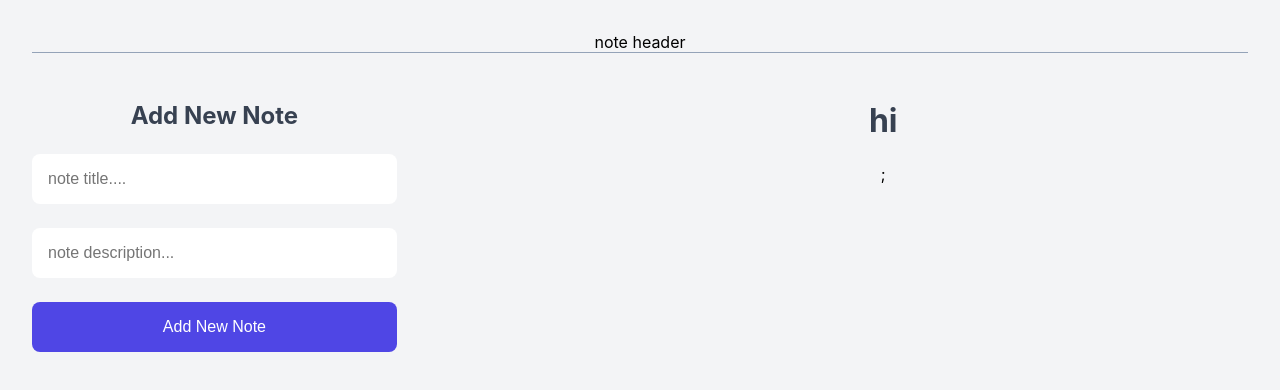
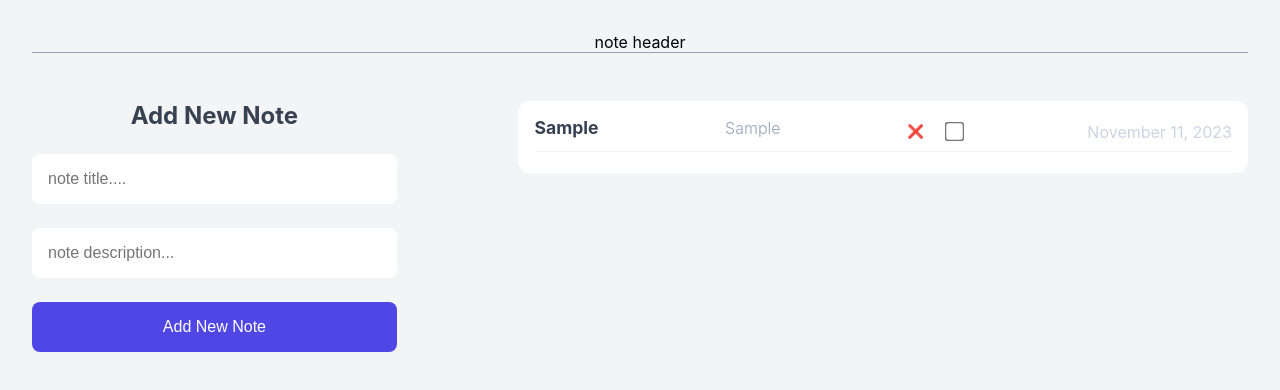
Before and after one commit to ItsBahare/note-app, a React (Vite) app: page / in a window 1280 px wide. Both pictures are taken after typing "Sample", "Sample" into the empty fields and a click on the button "Add New Note". Shown: the top 390 px of the page. Built offline with nearby package versions, Linux system fonts and the light colour scheme.

Commit message:
create note list and item & handle delete

```diff
--- a/src/App.jsx
+++ b/src/App.jsx
@@ -10,6 +10,11 @@
     setNote((prevNote) => [...prevNote, newNote]);
   };
 
+  const handleDelete = (id) => {
+    const deleteNote = note.filter((n) => n.id !== id);
+    setNote(deleteNote);
+  };
+
   return (
     <>
       <div className="container">
@@ -19,7 +24,7 @@
             <AddNewNote handleNote={handleNote} />
           </div>
           <div className="note-container">
-            <NoteList note={note} />
+            <NoteList note={note} handleDelete={handleDelete} />
           </div>
         </div>
       </div>
--- a/src/assets/components/AddNewNote.jsx
+++ b/src/assets/components/AddNewNote.jsx
@@ -1,6 +1,5 @@
 import { useState } from "react";
 
-// eslint-disable-next-line react/prop-types
 function AddNewNote({ handleNote }) {
   const [title, setTitle] = useState("");
   const [description, setDescription] = useState("");
--- a/src/assets/components/NoteList.jsx
+++ b/src/assets/components/NoteList.jsx
@@ -1,11 +1,33 @@
-// eslint-disable-next-line react/prop-types
-function NoteList({ note }) {
+function NoteList({ note, handleDelete }) {
   return (
-    <div>
-      <h1>hi</h1>
-      {console.log(note)};
+    <div className="note-list">
+      {note.map((note) => (
+        <NoteItem key={note.id} note={note} handleDelete={handleDelete} />
+      ))}
     </div>
   );
 }
 
 export default NoteList;
+
+function NoteItem({ note, handleDelete }) {
+  return (
+    <div className="note-item">
+      <div className="note-item__header">
+        <p className="title">{note.title}</p>
+        <p className="desc">{note.description}</p>
+        <div className="actions">
+          <button onClick={() => handleDelete(note.id)}>❌</button>
+          <input type="checkbox" name="" id="" />
+        </div>
+        <p className="note-item__footer">
+          {new Date(note.createAt).toLocaleDateString("en-US", {
+            year: "numeric",
+            month: "long",
+            day: "numeric",
+          })}
+        </p>
+      </div>
+    </div>
+  );
+}
```
Also changed, not shown: .eslintrc.cjs.
